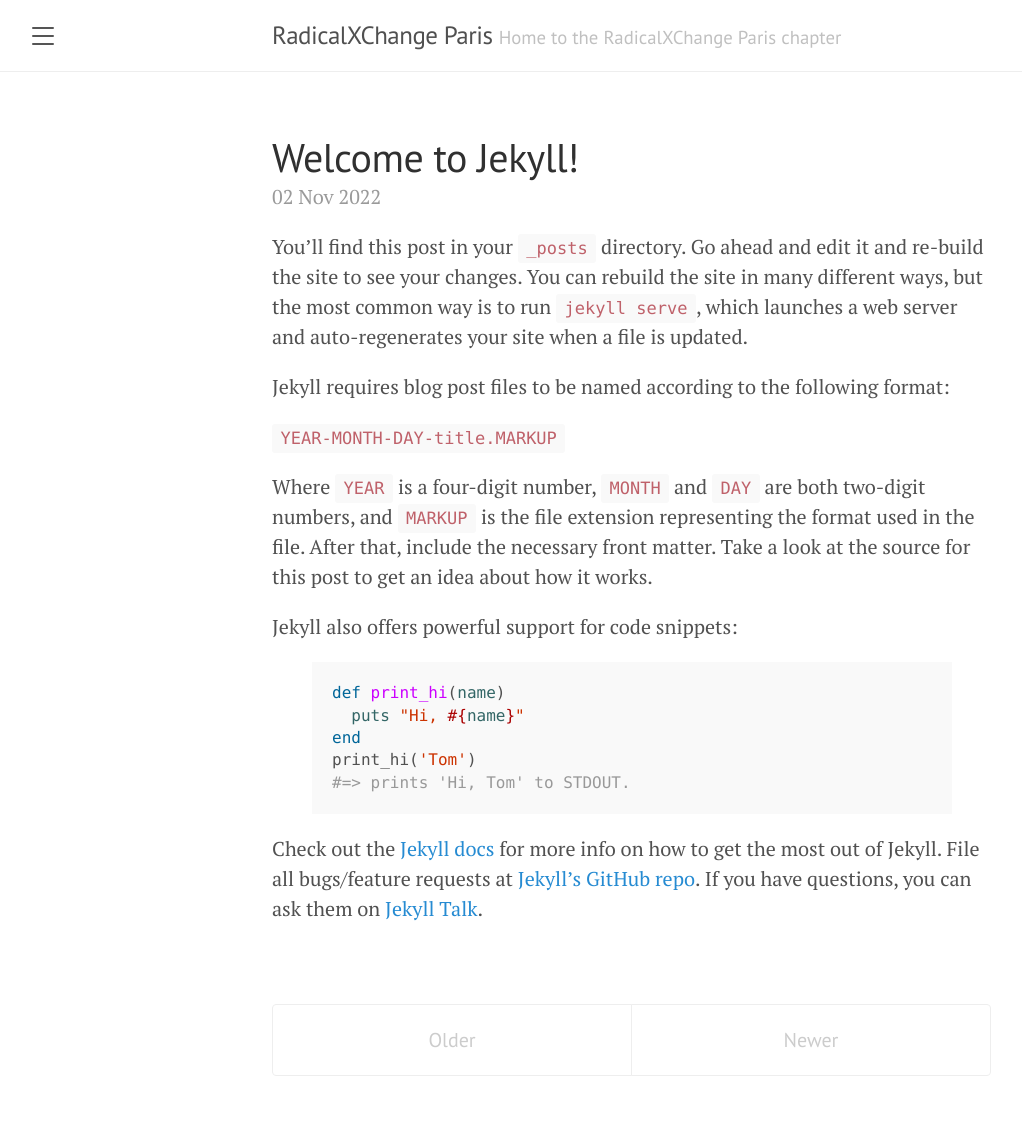
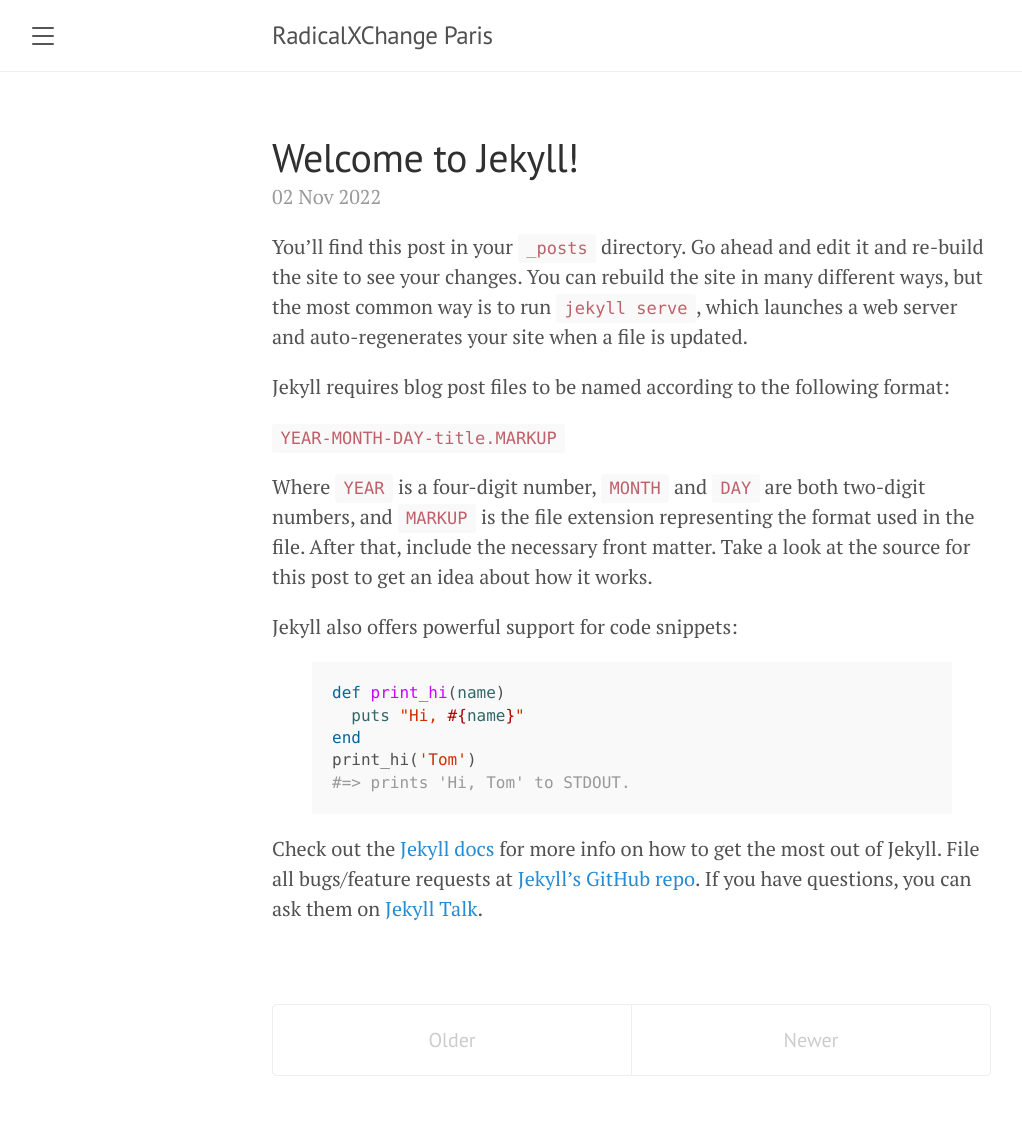
Before and after one commit to RadicalXChangeParis/radicalxchangeparis.github.io, a Jekyll site: the page built from index.html, in a window 1280 px wide. Shown: the whole page, without its empty margins (8-1030 px from the left). Built offline with Jekyll 4.4.1, drawn with Linux system fonts in a browser that asks for light colours; the list of posts is cut into pages by our own code.

Commit message:
Removed tagline

```diff
--- a/_config.yml
+++ b/_config.yml
@@ -1,6 +1,6 @@
 # Setup
 title:               RadicalXChange Paris
-tagline:             'Home to the RadicalXChange Paris chapter'
+tagline:             ''
 description:         ''
 url:                 ''
 baseurl:             ''
```
